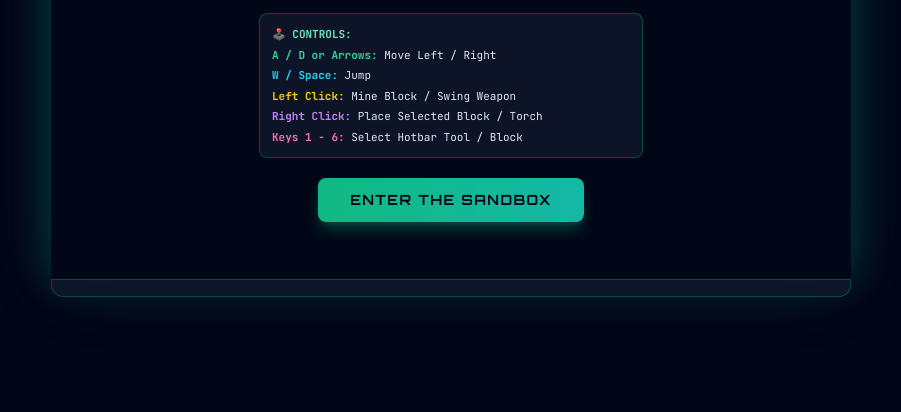
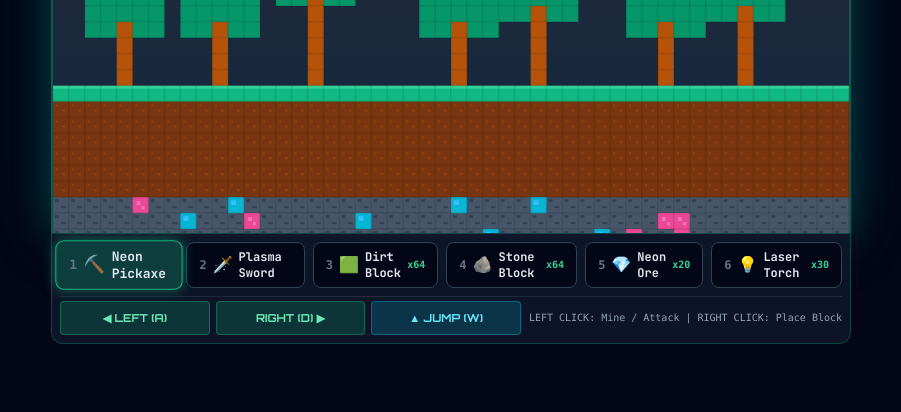
Before and after one commit to arshajavady-dot/OmniverseHub, a plain HTML site: page cyber-life/index.html in a window 1280 px wide. Shown: the part 388-800 px from the top of the page, without its empty margins (189-1090 px from the left). Drawn offline with nearby package versions, Linux system fonts and the light colour scheme.

Commit message:
Cyber Life: Fix black screen by auto-initializing world generation, clouds, textures, and controls immediately on load

```diff
--- a/cyber-life/game.js
+++ b/cyber-life/game.js
@@ -12,6 +12,10 @@ const timeText = document.getElementById('time-text');
 const startOverlay = document.getElementById('start-overlay');
 const btnStart = document.getElementById('btn-start');
 const hotbarContainer = document.getElementById('hotbar');
+
+const btnMoveLeft = document.getElementById('btn-move-left');
+const btnMoveRight = document.getElementById('btn-move-right');
+const btnJump = document.getElementById('btn-jump');
 
 // --- 1. PROCEDURAL CHIPTUNE SOUNDTRACK & FX SYNTHESIZER ---
 class CyberLifeAudio {
@@ -38,6 +42,7 @@ class CyberLifeAudio {
       if (this.ctx && this.ctx.state === 'suspended') {
         this.ctx.resume().catch(() => {});
       }
+      if (!this.isPlayingBGM) this.startBGM();
     };
     ['click', 'keydown', 'touchstart', 'pointerdown', 'mousedown'].forEach(evt => {
       window.addEventListener(evt, unlock, { passive: true });
@@ -188,10 +193,9 @@ const audio = new CyberLifeAudio();
 
 // --- 2. WORLD GRID & TILE TYPES ---
 const TILE_SIZE = 16;
-const COLS = 120; // 120 * 16 = 1920px wide world
-const ROWS = 60;  // 60 * 16 = 960px deep world
+const COLS = 120; // 1920px wide world
+const ROWS = 60;  // 960px deep world
 
-// Tile Definitions
 const TILES = {
   AIR: 0,
   GRASS: 1,
@@ -218,9 +222,11 @@ const TILE_COLORS = {
 };
 
 let world = [];
+let clouds = [];
+
 function generateWorld() {
   world = [];
-  const surfaceRow = 24;
+  const surfaceRow = 22;
 
   for (let r = 0; r < ROWS; r++) {
     const row = [];
@@ -229,12 +235,12 @@ function generateWorld() {
         row.push(TILES.AIR);
       } else if (r === surfaceRow) {
         row.push(TILES.GRASS);
-      } else if (r < surfaceRow + 8) {
+      } else if (r < surfaceRow + 7) {
         row.push(TILES.DIRT);
       } else {
         const rand = Math.random();
-        if (rand < 0.06) row.push(TILES.NEON_ORE);
-        else if (rand < 0.11) row.push(TILES.PLATINUM);
+        if (rand < 0.07) row.push(TILES.NEON_ORE);
+        else if (rand < 0.12) row.push(TILES.PLATINUM);
         else row.push(TILES.STONE);
       }
     }
@@ -242,12 +248,12 @@ function generateWorld() {
   }
 
   // Plant trees on grass
-  for (let c = 5; c < COLS - 5; c += 6 + Math.floor(Math.random() * 5)) {
+  for (let c = 4; c < COLS - 4; c += 5 + Math.floor(Math.random() * 5)) {
     const treeHeight = 4 + Math.floor(Math.random() * 3);
     for (let h = 1; h <= treeHeight; h++) {
       world[surfaceRow - h][c] = TILES.WOOD;
     }
-    // Tree leaves canopy
+    // Canopy
     const topR = surfaceRow - treeHeight;
     for (let dr = -2; dr <= 0; dr++) {
       for (let dc = -2; dc <= 2; dc++) {
@@ -256,6 +262,18 @@ function generateWorld() {
         }
       }
     }
+  }
+
+  // Generate Clouds
+  clouds = [];
+  for (let i = 0; i < 12; i++) {
+    clouds.push({
+      x: Math.random() * (COLS * TILE_SIZE),
+      y: 20 + Math.random() * 140,
+      w: 60 + Math.random() * 80,
+      h: 20 + Math.random() * 15,
+      speed: 0.2 + Math.random() * 0.4
+    });
   }
 }
 
@@ -291,7 +309,7 @@ function renderHotbarUI() {
 }
 
 // --- 4. PLAYER & GAME ENTITIES ---
-let gameState = 'START'; // START, PLAYING, GAMEOVER
+let gameState = 'PLAYING';
 let player = {
   x: 400,
   y: 300,
@@ -311,7 +329,7 @@ let camera = { x: 0, y: 0 };
 let enemies = [];
 let particles = [];
 let popups = [];
-let timeOfDay = 0; // 0 to 1200 (Day/Night cycle)
+let timeOfDay = 0; // 0 to 1200
 
 function resetPlayer() {
   player.x = 400;
@@ -328,9 +346,8 @@ function updateHpUI() {
   hpText.textContent = `${Math.ceil(player.hp)}/${player.maxHp}`;
 }
 
-// Enemy Cyber Slime Spawner
 function spawnSlime() {
-  const x = player.x + (Math.random() > 0.5 ? 250 : -250);
+  const x = player.x + (Math.random() > 0.5 ? 260 : -260);
   enemies.push({
     x,
     y: 300,
@@ -359,7 +376,6 @@ window.addEventListener('keydown', (e) => {
     }
   }
 
-  // Hotbar Number Keys 1-6
   const num = parseInt(e.key, 10);
   if (num >= 1 && num <= 6) {
     selectedHotbarIndex = num - 1;
@@ -370,6 +386,24 @@ window.addEventListener('keydown', (e) => {
 window.addEventListener('keyup', (e) => {
   if (e.key === 'a' || e.key === 'A' || e.key === 'ArrowLeft') keys.left = false;
   if (e.key === 'd' || e.key === 'D' || e.key === 'ArrowRight') keys.right = false;
+});
+
+// On-screen buttons
+const bindHoldBtn = (btn, keyProp) => {
+  if (!btn) return;
+  btn.addEventListener('pointerdown', (e) => { e.preventDefault(); keys[keyProp] = true; });
+  btn.addEventListener('pointerup', (e) => { e.preventDefault(); keys[keyProp] = false; });
+  btn.addEventListener('pointerleave', (e) => { e.preventDefault(); keys[keyProp] = false; });
+};
+
+bindHoldBtn(btnMoveLeft, 'left');
+bindHoldBtn(btnMoveRight, 'right');
+btnJump.addEventListener('pointerdown', (e) => {
+  e.preventDefault();
+  if (player.onGround) {
+    player.vy = -6.8;
+    player.onGround = false;
+  }
 });
 
 // Mouse Action (Mine / Attack / Place)
@@ -387,15 +421,13 @@ canvas.addEventListener('mousedown', (e) => {
 
   const activeSlot = HOTBAR_SLOTS[selectedHotbarIndex];
 
-  // Swing Weapon / Tool
   player.isSwinging = true;
   player.swingAngle = -Math.PI / 3;
   setTimeout(() => { player.isSwinging = false; }, 180);
 
-  if (e.button === 0) { // Left Click: Mine Block or Attack Slimes
+  if (e.button === 0) { // Left Click: Mine / Attack
     if (activeSlot.id === 'sword') {
       audio.playSword();
-      // Attack enemies
       enemies.forEach((enemy, idx) => {
         const dist = Math.hypot(enemy.x - mouseWorldX, enemy.y - mouseWorldY);
         if (dist < 45) {
@@ -415,7 +447,6 @@ canvas.addEventListener('mousedown', (e) => {
         audio.playMine();
         addSparks(col * TILE_SIZE + 8, row * TILE_SIZE + 8, TILE_COLORS[tileType] || '#10b981', 12);
 
-        // Add to hotbar item count
         const matchingSlot = HOTBAR_SLOTS.find(s => s.tile === tileType);
         if (matchingSlot) {
           matchingSlot.count++;
@@ -475,11 +506,17 @@ function update() {
   if (gameState !== 'PLAYING') return;
 
   // Day / Night Cycle
-  timeOfDay = (timeOfDay + 0.3) % 1200;
+  timeOfDay = (timeOfDay + 0.25) % 1200;
   const isNight = timeOfDay > 600;
   timeIcon.textContent = isNight ? '🌙' : '☀️';
   timeText.textContent = isNight ? 'NIGHT TIME' : 'DAYTIME';
   timeText.className = isNight ? 'text-indigo-400 font-bold' : 'text-amber-300 font-bold';
+
+  // Move Clouds
+  clouds.forEach(c => {
+    c.x += c.speed;
+    if (c.x > COLS * TILE_SIZE) c.x = -c.w;
+  });
 
   // Night Slime Spawner
   if (isNight && Math.random() < 0.015 && enemies.length < 6) {
@@ -505,7 +542,7 @@ function update() {
   player.onGround = false;
   collideWorld(player, 'y');
 
-  // Camera Follow Player Smoothly
+  // Camera Follow Player
   camera.x = player.x - canvas.width / 2;
   camera.y = player.y - canvas.height / 2;
   camera.x = Math.max(0, Math.min(COLS * TILE_SIZE - canvas.width, camera.x));
@@ -525,7 +562,6 @@ function update() {
     e.y += e.vy;
     collideWorld(e, 'y');
 
-    // Enemy vs Player Hurt
     const dist = Math.hypot(e.x - player.x, e.y - player.y);
     if (dist < 18) {
       player.hp -= 0.5;
@@ -538,7 +574,7 @@ function update() {
           <div class="text-6xl mb-2 animate-pulse">💀</div>
           <h2 class="font-orbitron font-black text-3xl tracking-wider text-red-500 mb-2">YOU DIED</h2>
           <button id="btn-restart" class="font-orbitron font-bold px-8 py-3 bg-gradient-to-r from-emerald-500 to-teal-500 hover:from-emerald-400 text-slate-950 rounded-lg shadow-lg">
-            RESPAWN
+            RESPAWN MATRIX
           </button>
         `;
         startOverlay.classList.remove('hidden');
@@ -564,7 +600,6 @@ function update() {
   }
 }
 
-// World Tile AABB Collision Check
 function collideWorld(entity, axis) {
   const startCol = Math.floor((entity.x - entity.w / 2) / TILE_SIZE);
   const endCol = Math.floor((entity.x + entity.w / 2) / TILE_SIZE);
@@ -596,10 +631,39 @@ function collideWorld(entity, axis) {
 function draw() {
   ctx.clearRect(0, 0, canvas.width, canvas.height);
 
-  // Dynamic Day / Night Sky Background
+  // Dynamic Day / Night Sky Gradient
   const isNight = timeOfDay > 600;
-  ctx.fillStyle = isNight ? '#050714' : '#0c1a30';
+  const skyGrad = ctx.createLinearGradient(0, 0, 0, canvas.height);
+  if (isNight) {
+    skyGrad.addColorStop(0, '#030712');
+    skyGrad.addColorStop(1, '#0f172a');
+  } else {
+    skyGrad.addColorStop(0, '#0f172a');
+    skyGrad.addColorStop(0.5, '#1e293b');
+    skyGrad.addColorStop(1, '#0f2942');
+  }
+  ctx.fillStyle = skyGrad;
   ctx.fillRect(0, 0, canvas.width, canvas.height);
+
+  // Draw Sun / Moon
+  ctx.save();
+  const sunX = (timeOfDay / 1200) * canvas.width;
+  const sunY = 50 + Math.sin((timeOfDay / 1200) * Math.PI) * -30;
+  ctx.fillStyle = isNight ? '#e2e8f0' : '#f59e0b';
+  ctx.shadowColor = isNight ? '#e2e8f0' : '#f59e0b';
+  ctx.shadowBlur = 20;
+  ctx.beginPath();
+  ctx.arc(sunX, sunY, 14, 0, Math.PI * 2);
+  ctx.fill();
+  ctx.restore();
+
+  // Draw Floating Pixel Clouds
+  clouds.forEach(c => {
+    ctx.save();
+    ctx.fillStyle = 'rgba(255, 255, 255, 0.12)';
+    ctx.fillRect(c.x - camera.x, c.y - camera.y, c.w, c.h);
+    ctx.restore();
+  });
 
   ctx.save();
   ctx.translate(-camera.x, -camera.y);
@@ -614,20 +678,49 @@ function draw() {
     for (let c = startCol; c <= endCol; c++) {
       const tile = world[r][c];
       if (tile !== TILES.AIR) {
+        const tx = c * TILE_SIZE;
+        const ty = r * TILE_SIZE;
+
         ctx.fillStyle = TILE_COLORS[tile] || '#10b981';
-        ctx.fillRect(c * TILE_SIZE, r * TILE_SIZE, TILE_SIZE, TILE_SIZE);
-        ctx.strokeStyle = 'rgba(0, 0, 0, 0.25)';
-        ctx.strokeRect(c * TILE_SIZE, r * TILE_SIZE, TILE_SIZE, TILE_SIZE);
+        ctx.fillRect(tx, ty, TILE_SIZE, TILE_SIZE);
 
-        // Torch Glow Effect
-        if (tile === TILES.TORCH) {
+        // Tile Highlights / Textures
+        if (tile === TILES.GRASS) {
+          ctx.fillStyle = '#34d399';
+          ctx.fillRect(tx, ty, TILE_SIZE, 3);
+        } else if (tile === TILES.DIRT) {
+          ctx.fillStyle = '#92400e';
+          ctx.fillRect(tx + 3, ty + 3, 2, 2);
+          ctx.fillRect(tx + 9, ty + 8, 3, 2);
+        } else if (tile === TILES.STONE) {
+          ctx.fillStyle = '#334155';
+          ctx.fillRect(tx + 2, ty + 2, 4, 3);
+          ctx.fillRect(tx + 8, ty + 9, 5, 2);
+        } else if (tile === TILES.NEON_ORE) {
+          ctx.fillStyle = '#f472b6';
+          ctx.shadowColor = '#ec4899';
+          ctx.shadowBlur = 8;
+          ctx.fillRect(tx + 4, ty + 4, 4, 4);
+          ctx.fillRect(tx + 9, ty + 9, 3, 3);
+          ctx.shadowBlur = 0;
+        } else if (tile === TILES.PLATINUM) {
+          ctx.fillStyle = '#38bdf8';
+          ctx.shadowColor = '#06b6d4';
+          ctx.shadowBlur = 8;
+          ctx.fillRect(tx + 3, ty + 3, 5, 5);
+          ctx.shadowBlur = 0;
+        } else if (tile === TILES.TORCH) {
           ctx.save();
-          ctx.fillStyle = 'rgba(245, 158, 11, 0.25)';
+          ctx.fillStyle = 'rgba(245, 158, 11, 0.3)';
           ctx.beginPath();
-          ctx.arc(c * TILE_SIZE + 8, r * TILE_SIZE + 8, 30, 0, Math.PI * 2);
+          ctx.arc(tx + 8, ty + 8, 35, 0, Math.PI * 2);
           ctx.fill();
           ctx.restore();
         }
+
+        ctx.strokeStyle = 'rgba(0, 0, 0, 0.2)';
+        ctx.lineWidth = 0.5;
+        ctx.strokeRect(tx, ty, TILE_SIZE, TILE_SIZE);
       }
     }
   }
@@ -642,7 +735,6 @@ function draw() {
     ctx.roundRect(e.x - e.w / 2, e.y - e.h / 2, e.w, e.h, 6);
     ctx.fill();
 
-    // Eyes
     ctx.fillStyle = '#ffffff';
     ctx.fillRect(e.x - 4, e.y - 3, 2, 2);
     ctx.fillRect(e.x + 2, e.y - 3, 2, 2);
@@ -673,7 +765,7 @@ function draw() {
     ctx.save();
     ctx.translate(player.x, player.y);
 
-    // Body
+    // Character Body
     ctx.fillStyle = '#10b981';
     ctx.shadowColor = '#10b981';
     ctx.shadowBlur = 12;
@@ -706,4 +798,10 @@ function gameLoop() {
   requestAnimationFrame(gameLoop);
 }
 
+// Auto-initialize on load!
+generateWorld();
+resetPlayer();
+renderHotbarUI();
+gameState = 'PLAYING';
+
 requestAnimationFrame(gameLoop);
--- a/cyber-life/index.html
+++ b/cyber-life/index.html
@@ -18,7 +18,7 @@
     canvas {
       box-shadow: 0 0 35px rgba(16, 185, 129, 0.25), 0 0 70px rgba(6, 182, 212, 0.15);
       border: 2px solid rgba(16, 185, 129, 0.4);
-      background-color: #030712;
+      background-color: #0c1a30;
     }
     .hotbar-slot {
       transition: all 0.15s ease-in-out;
@@ -65,31 +65,40 @@
     <div class="relative w-full max-w-[800px]">
       <canvas id="gameCanvas" width="800" height="500" class="w-full h-auto border-b-0 cursor-crosshair"></canvas>
 
-      <!-- Start / Overlay Screen -->
-      <div id="start-overlay" class="absolute inset-0 bg-slate-950/90 backdrop-blur-md flex flex-col items-center justify-center p-6 text-center z-20">
+      <!-- Game Over / Respawn Overlay (Hidden by Default) -->
+      <div id="start-overlay" class="hidden absolute inset-0 bg-slate-950/90 backdrop-blur-md flex flex-col items-center justify-center p-6 text-center z-20">
         <div class="text-6xl mb-2 animate-bounce">🌲⛏️🗡️</div>
         <h2 class="font-orbitron font-black text-3xl tracking-wider text-transparent bg-clip-text bg-gradient-to-r from-emerald-400 via-teal-300 to-cyan-400 mb-2">CYBER LIFE</h2>
         <p class="text-xs text-slate-300 max-w-md mb-4">Terraria-inspired 2D Sandbox! Mine neon ores, chop laser wood, craft shelters, and slay cyber slimes under a day/night synth sky.</p>
 
-        <div class="bg-slate-900/90 border border-emerald-500/30 rounded-lg p-3 w-full max-w-sm text-left text-[11px] mb-5 space-y-1">
-          <p class="text-emerald-300 font-bold">🕹️ CONTROLS:</p>
-          <p><span class="text-emerald-400 font-bold">A / D or Arrows:</span> Move Left / Right</p>
-          <p><span class="text-cyan-400 font-bold">W / Space:</span> Jump</p>
-          <p><span class="text-yellow-400 font-bold">Left Click:</span> Mine Block / Swing Weapon</p>
-          <p><span class="text-purple-400 font-bold">Right Click:</span> Place Selected Block / Torch</p>
-          <p><span class="text-pink-400 font-bold">Keys 1 - 6:</span> Select Hotbar Tool / Block</p>
-        </div>
-
         <button id="btn-start" class="font-orbitron font-bold px-8 py-3 bg-gradient-to-r from-emerald-500 to-teal-500 hover:from-emerald-400 hover:to-teal-400 text-slate-950 rounded-lg shadow-lg shadow-emerald-500/30 tracking-widest text-sm transition-all transform hover:scale-105 active:scale-95">
-          ENTER THE SANDBOX
+          RESPAWN MATRIX
         </button>
       </div>
     </div>
 
-    <!-- Inventory Hotbar Toolbar -->
-    <div class="flex items-center justify-between w-full max-w-[800px] bg-slate-900/90 border border-emerald-500/30 rounded-b-xl p-2 gap-2 backdrop-blur-md">
+    <!-- Inventory Hotbar Toolbar & On-Screen Control Buttons -->
+    <div class="flex flex-col w-full max-w-[800px] bg-slate-900/90 border border-emerald-500/30 rounded-b-xl p-2 gap-2 backdrop-blur-md">
       <div id="hotbar" class="flex items-center gap-2 w-full justify-center">
         <!-- 6 Hotbar Slots populated by JS -->
+      </div>
+
+      <!-- Action Control Buttons Bar -->
+      <div class="flex items-center justify-between gap-2 pt-1 border-t border-slate-800 text-[11px]">
+        <div class="flex items-center gap-1.5 flex-1">
+          <button id="btn-move-left" class="flex-1 py-2 bg-emerald-500/20 hover:bg-emerald-500/30 border border-emerald-500/40 rounded font-orbitron font-bold text-emerald-300 text-center">
+            ◀ LEFT (A)
+          </button>
+          <button id="btn-move-right" class="flex-1 py-2 bg-emerald-500/20 hover:bg-emerald-500/30 border border-emerald-500/40 rounded font-orbitron font-bold text-emerald-300 text-center">
+            RIGHT (D) ▶
+          </button>
+          <button id="btn-jump" class="flex-1 py-2 bg-cyan-500/20 hover:bg-cyan-500/30 border border-cyan-500/40 rounded font-orbitron font-bold text-cyan-300 text-center">
+            ▲ JUMP (W)
+          </button>
+        </div>
+        <div class="text-[10px] text-slate-400 font-mono text-right hidden sm:block">
+          <span>LEFT CLICK: Mine / Attack</span> | <span>RIGHT CLICK: Place Block</span>
+        </div>
       </div>
     </div>
   </div>
```
